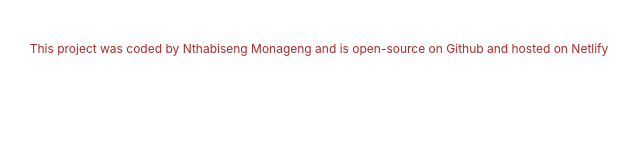
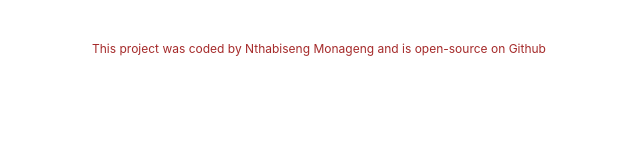
Before and after one commit to Nthabi23/final-react-project, a React (Create React App) app: page / in a window 1280 px wide. Shown: the top 160 px of the page, without its empty margins (321-961 px from the left). Built offline with nearby package versions, Linux system fonts and the light colour scheme.

Commit message:
Update App.js

```diff
--- a/src/App.js
+++ b/src/App.js
@@ -9,7 +9,7 @@
         <Weather defaultCity="Pretoria" />
         <footer>
           This project was coded by {" "}
-          <a href="" target="_blank" rel="noreferrer" className="footer-link">Nthabiseng Monageng</a> and is {" "} <a href="" target="_blank" rel="noreferrer" className="footer-link">open-source</a> on Github and hosted on {" "} <a href="" target="_blank" rel="noreferrer" className="footer-link">Netlify</a>
+          <a href="https://www.linkedin.com/in/nthabiseng-monageng-115264185" target="_blank" rel="noreferrer" className="footer-link">Nthabiseng Monageng</a> and is {" "} <a href="https://github.com/Nthabi23/final-react-project" target="_blank" rel="noreferrer" className="footer-link">open-source</a> on Github
         </footer>
       </div>
     </div>
```
